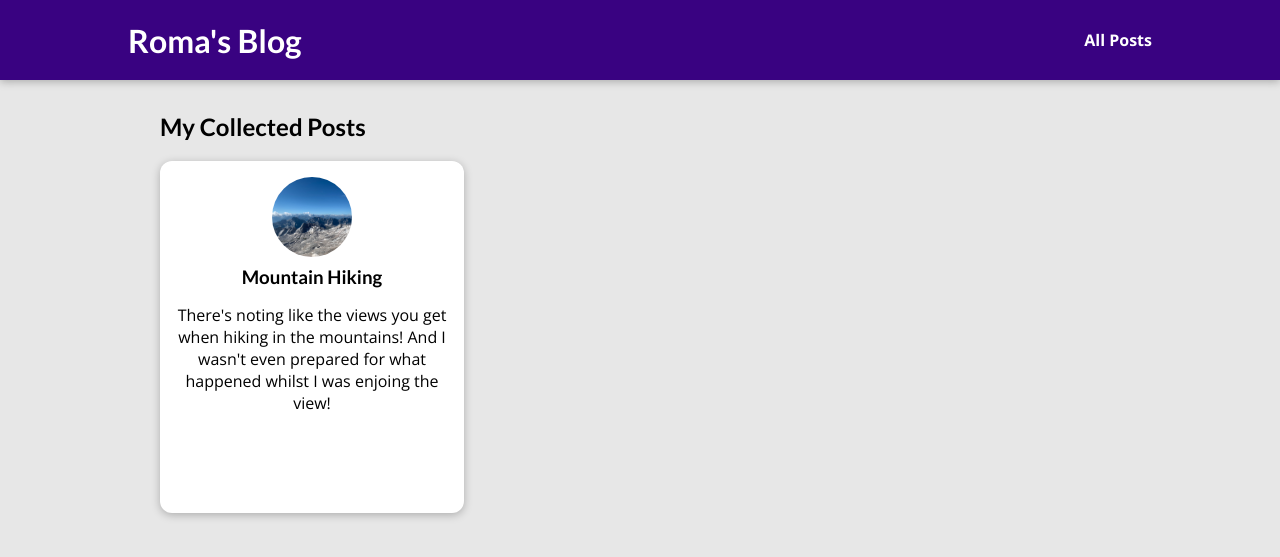
After one commit to Rokuflam/MyPlaygroundBlog, a Django app: template blog/templates/blog/all-posts.html in a window 1280 px wide. The commit adds this page. Shown: the top 557 px of the page. Run offline with Django 4.2, Linux system fonts and the light colour scheme; the template is opened without the code that fills it, so the values that code supplies are empty.

Commit message:
Changes to be committed: 	modified:   blog/__pycache__/views.cpython-311.pyc 	new file:   blog/static/blog/all-posts.css 	new file:   blog/static/blog/images/coding.jpg 	new file:   blog/static/blog/images/mountains.jpg 	new file:   blog/static/blog/images/roman.jpg 	new file:   blog/static/blog/images/woods.jpg 	new file:   blog/static/blog/includes/post.css 	new file:   blog/templates/blog/all-posts.html 	new file:   blog/templates/blog/includes/post.html 	modified:   blog/templates/blog/index.html 	modified:   blog/views.py 	modified:   templates/base.html

```diff
--- /dev/null
+++ b/blog/static/blog/all-posts.css
@@ -0,0 +1,43 @@
+body {
+    background-color: #e7e7e7;
+  }
+
+  #main-navigation {
+    background-color: #390281;
+    box-shadow: 0 2px 8px rgba(0, 0, 0, 0.25);
+  }
+
+  #all-posts {
+    margin: 7rem auto;
+    width: 90%;
+    max-width: 60rem;
+  }
+
+  #all-posts h2 {
+    text-align: center;
+    font-size: 2rem;
+    color: #2e2e2e;
+    margin: 3rem 0;
+  }
+
+  ul {
+    list-style: none;
+    margin: 0;
+    padding: 0;
+    display: grid;
+    grid-template-columns: repeat(auto-fill, minmax(17rem, 1fr));
+    gap: 1.5rem;
+  }
+
+  .post img {
+    width: 7rem;
+    height: 7rem;
+  }
+
+  .post a {
+    height: 22rem;
+    transform-origin: center;
+    box-shadow: 0 2px 8px rgba(0, 0, 0, 0.25);
+    border-radius: 12px;
+    background-color: white;
+  }
--- /dev/null
+++ b/blog/static/blog/includes/post.css
@@ -0,0 +1,43 @@
+.post {
+    display: flex;
+    flex-direction: column;
+    align-items: center;
+    text-align: center;
+  }
+
+  .post a {
+    text-decoration: none;
+    color: black;
+    transition: all 0.2s ease;
+    padding: 1rem;
+  }
+
+  .post a:hover,
+  .post a:active {
+    transform: scale(1.1);
+    background-color: #390281;
+    color: white;
+  }
+
+  .post img {
+    width: 5rem;
+    height: 5rem;
+    object-fit: cover;
+    border-radius: 50%;
+  }
+
+  .post h3 {
+    margin: 0.25rem 0;
+  }
+
+  .post time {
+    color: #666666;
+    margin: 0.25rem;
+    font-style: italic;
+    font-size: 0.85rem;
+  }
+
+  .post:hover time,
+  .post:active time {
+    color: white;
+  }
--- /dev/null
+++ b/blog/templates/blog/all-posts.html
@@ -0,0 +1,20 @@
+{% extends 'base.html' %}
+{% load static %}
+
+{% block title %}
+My Blog
+{% endblock %}
+
+{% block css_files %}
+<link rel="stylesheet" href="{% static 'blog/all-posts.css' %}">
+{% endblock %}
+
+{% block content %}
+<section id="all-posts">
+    <h1>My Collected Posts</h1>
+
+    <ul>
+        {% include "blog/includes/post.html" %}
+    </ul>
+</section>
+{% endblock %}
--- /dev/null
+++ b/blog/templates/blog/includes/post.html
@@ -0,0 +1,17 @@
+{% load static %}
+
+{% block css_files %}
+<link rel="stylesheet" href="{% static 'blog/includes/post.css' %}">
+{% endblock %}
+
+<li>
+    <article class="post">
+        <a href="{% url "post_detail-page" slug='the-mountains' %}">
+            <img src="{% static 'blog/images/mountains.jpg' %}" alt="Mountain Hiking">
+            <div class="post__content">
+                <h3>Mountain Hiking</h3>
+                <p>There's noting like the views you get when hiking in the mountains! And I wasn't even prepared for what happened whilst I was enjoing the view!</p>
+            </div>
+        </a>
+    </article>
+</li>
--- a/blog/views.py
+++ b/blog/views.py
@@ -4,7 +4,7 @@ def starting_page(request):
     return render(request, 'blog/index.html')
 
 def posts(request):
-    pass
+    return render(request, "blog/all-posts.html")
 
 def post_detail(request, slug):
     pass
--- a/templates/base.html
+++ b/templates/base.html
@@ -10,6 +10,12 @@
     {% block css_files %}{% endblock %}
 </head>
 <body>
+    <header id="main-navigation">
+        <h1><a href"{% url "starting-page" %}">Roma's Blog</a></h1>
+        <nav>
+            <a href"{% url "posts-page" %}">All Posts</a>
+        </nav>
+    </header>
     {% block content %}{% endblock %}
 </body>
 </html>
```
Also changed, not shown: blog/templates/blog/index.html (+3 -19 lines), blog/static/blog/images/coding.jpg (added), blog/static/blog/images/mountains.jpg (added), blog/static/blog/images/roman.jpg (added), blog/static/blog/images/woods.jpg (added).
